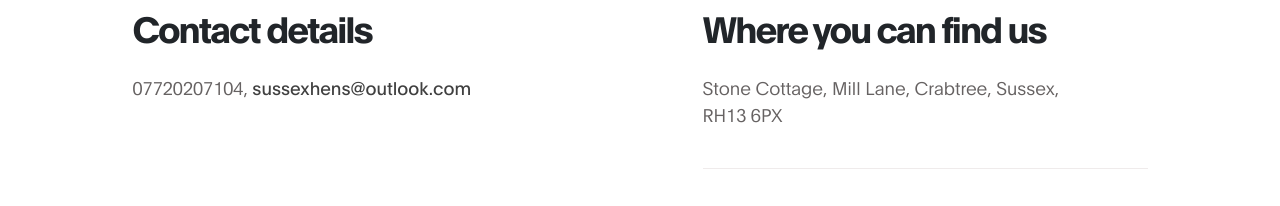
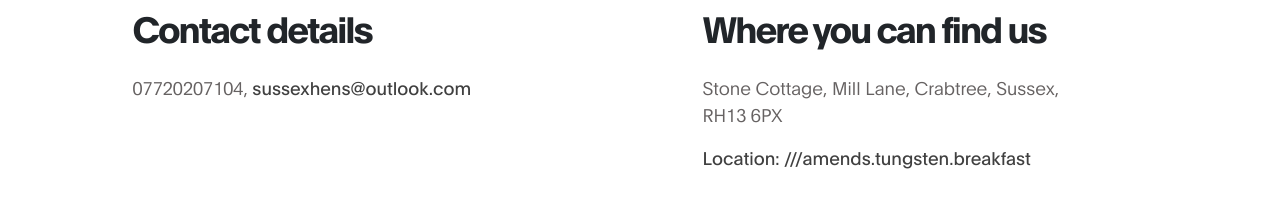
Before and after one commit to sussexhens/sussexhens.github.io, a plain HTML site: page index.html in a window 1280 px wide. Shown: the part 2968-3174 px from the top of the page. Drawn offline with Linux system fonts and the light colour scheme.

Commit message:
Added w3w location

```diff
--- a/index.html
+++ b/index.html
@@ -210,6 +210,7 @@
                         <h2 class="mb-4" data-aos="fade-up" data-aos-delay="600">Where you can <span>find us</span></h2>
 
                         <p data-aos="fade-up" data-aos-delay="800">Stone Cottage, Mill Lane, Crabtree, Sussex, RH13 6PX</p>
+                        <p data-aos="fade-up" data-aos-delay="800"><a href="http://w3w.co/amends.tungsten.breakfast">Location: ///amends.tungsten.breakfast</a></p>
                         <div class="google-map" data-aos="fade-up" data-aos-delay="900">
                         <iframe src="https://www.google.com/maps/embed?pb=!1m14!1m12!1m3!1d1255.050276387563!2d-0.2612964441927044!3d51.01429118071093!2m3!1f0!2f0!3f0!3m2!1i1024!2i768!4f13.1!5e0!3m2!1sen!2suk!4v1626723119037!5m2!1sen!2suk" width="600" height="450" style="border:0;" allowfullscreen="" loading="lazy"></iframe>
                         </div>
```
